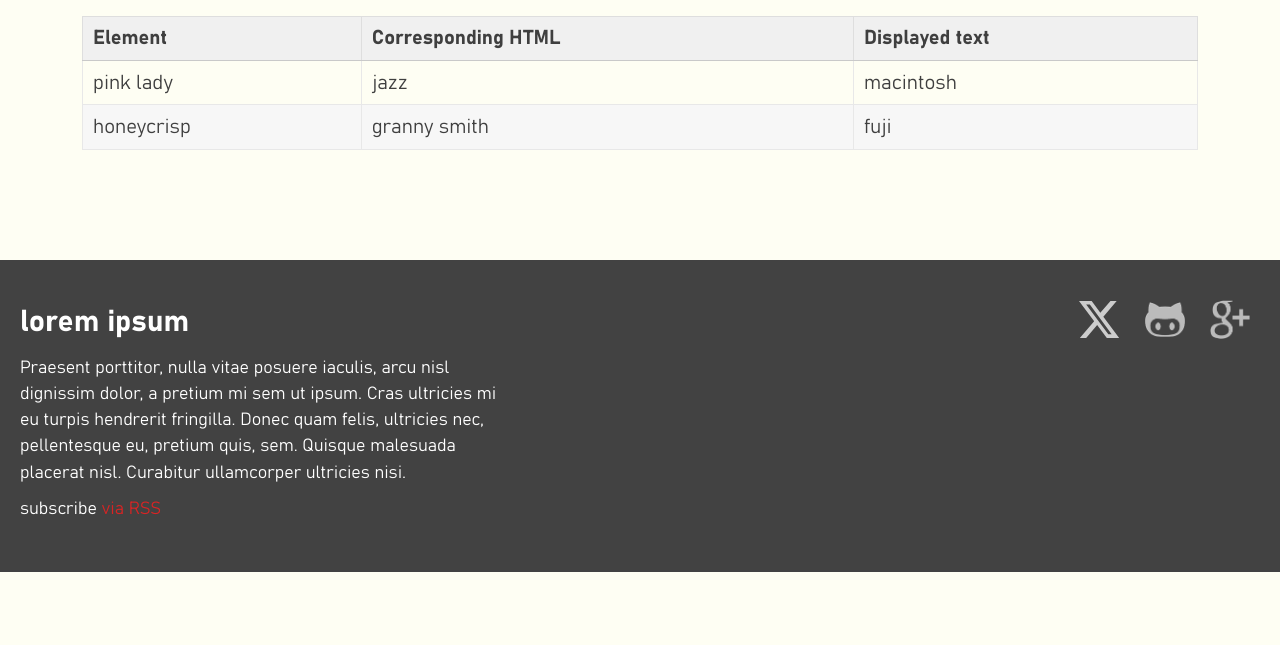
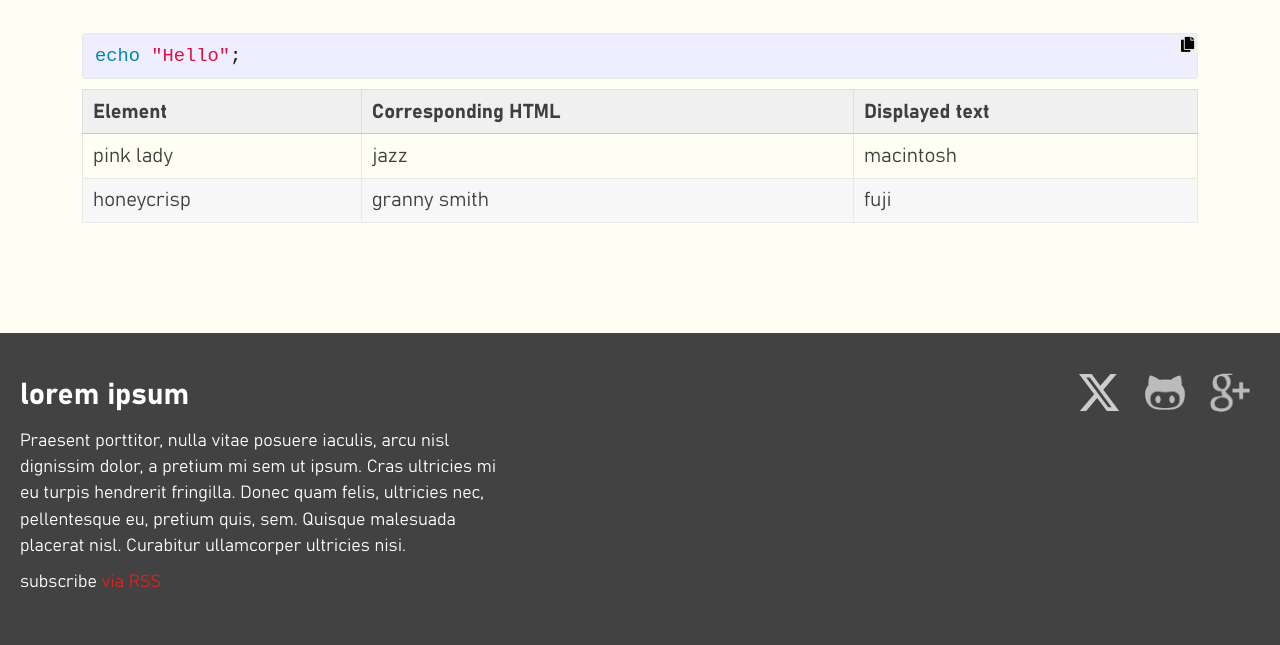
Before and after one commit to dunfieldlab/dunfieldlab.github.io, a Jekyll site: the page built from _posts/news/2024-08-26-what-is-markdown.markdown, in a window 1280 px wide. Shown: the part 1505-2150 px from the top of the page. Built offline with Jekyll 4.4.1, drawn with Linux system fonts in a browser that asks for light colours; nearby versions of some CDN libraries; before the commit the page ends 2077 px from its top, so only the background shows below that.

Commit message:
fontawesome v5 and copy button on code sections

````diff
--- a/Gemfile
+++ b/Gemfile
@@ -18,6 +18,7 @@ group :jekyll_plugins do
   gem "jekyll-feed", "~> 0.12"
 end
 
+
 # Windows and JRuby does not include zoneinfo files, so bundle the tzinfo-data gem
 # and associated library.
 platforms :mingw, :x64_mingw, :mswin, :jruby do
--- a/_config.yml
+++ b/_config.yml
@@ -45,6 +45,7 @@ theme: minima
 plugins:
   - jekyll-feed
 
+
 # Exclude from processing.
 # The following items will not be processed, by default.
 # Any item listed under the `exclude:` key here will be automatically added to
--- /dev/null
+++ b/_includes/code_copy.html
@@ -0,0 +1,3 @@
+<div class="code-copy">
+    <button class="copy-code-button fas fa-copy fa-xs" aria-label="Copy code to clipboard"></button>
+</div>
--- a/_includes/head.html
+++ b/_includes/head.html
@@ -4,8 +4,10 @@
   <meta name="viewport" content="width=device-width, initial-scale=1">
   {%- seo -%}
   <link rel="stylesheet" href="{{ "/assets/main.css" | relative_url }}">
+  <link rel="stylesheet" href="//use.fontawesome.com/releases/v5.0.7/css/all.css">
   {%- feed_meta -%}
   {%- if jekyll.environment == 'production' and site.google_analytics -%}
     {%- include google-analytics.html -%}
   {%- endif -%}
+  {% include js.html %}
 </head>
--- /dev/null
+++ b/_includes/js.html
@@ -0,0 +1 @@
+<script src="/assets/js/copy_code.js" defer></script>
--- a/_posts/news/2024-08-26-what-is-markdown.markdown
+++ b/_posts/news/2024-08-26-what-is-markdown.markdown
@@ -20,6 +20,13 @@ Markdown is a lightweight markup language for creating formatted text using a pl
 * img: ![alt text](path/to/image.png)
 * table
 
+
+
+{% include code_copy.html %}
+{% highlight bash %}
+echo "Hello";
+{% endhighlight %}
+
 | Element | Corresponding HTML | Displayed text |
 |-------|--------|---------|
 | pink lady | jazz | macintosh |
--- a/_posts/news/2024-09-06-novissima-mortale-distuleratque.markdown
+++ b/_posts/news/2024-09-06-novissima-mortale-distuleratque.markdown
@@ -23,7 +23,8 @@ Loquendo est teneras igitur, in dicit bacchaeque poenas quos, eget Lycaon illi
 et mores deus? Ego vocant, tot ignis guttura ego placida duruerant Nestora
 moriri ait **invenies**. Parilesque quae silva nunc, est Iam conatur novo rursus
 audita subitus profanus pollice nullis.
-
+{% include code_copy.html %}
+```java
     igpSystemBluetooth(40, commercialDaemon(header_bar, file, software), array(
             memory - wep_thumbnail_mbr));
     directory_web_client.driveFlops += rdram;
@@ -31,13 +32,14 @@ audita subitus profanus pollice nullis.
             offlineProcess(1, smart_kilobit, formula)), cron,
             utility_reimage_pcmcia(ip, rwNumberTeraflops, 3) + impactHsf);
     var handle_suffix_double = 194610;
+```
 
 ## Peregrinaeque manu et
 
 Tumulo in et deus nudo Aeneae, fixit tecti cum: **et at cum**. Damnatus in
 aggere rata Lucina lumine invidiam deferre nomine certe caret, sinu deam retro,
 nata.
-
+{% include code_copy.html %}
     ibmDesktop(primary_powerpoint(dsl_mouse_oem + 40), meme_wysiwyg_proxy(
             friendSerialDv.scroll(desktop)), irc + cyberspace_apple +
             outputLan.directCifs(signatureGif));
--- /dev/null
+++ b/_sass/components/_code_copy.scss
@@ -0,0 +1,19 @@
+.code-copy {
+    display: flex;
+    justify-content: flex-end;
+  }
+
+.copy-code-button {
+    display: grid;
+    grid-auto-flow: column;
+    align-items: center;
+    grid-column-gap: 4px;
+    cursor: pointer;
+    font-size: 1rem;
+    padding: 1px 4px;
+    font-weight: 900;
+    color: black;
+    top: 20px !important;
+    position: relative;
+    border: none;
+}
--- a/_sass/minima.scss
+++ b/_sass/minima.scss
@@ -79,5 +79,6 @@ $on-laptop:        800px !default;
   "minima/gradient-bar",
   "components/post",
   "components/project",
-  "components/abilities"
+  "components/abilities",
+  "components/code_copy"
 ;
--- /dev/null
+++ b/assets/js/copy_code.js
@@ -0,0 +1,16 @@
+const codeBlocks = document.querySelectorAll("* > pre > code");
+const copyCodeButtons = document.querySelectorAll('.copy-code-button');
+copyCodeButtons.forEach((copyCodeButton, index) => {
+  const code = codeBlocks[index].innerText;
+
+  copyCodeButton.addEventListener('click', () => {
+    window.navigator.clipboard.writeText(code);
+    copyCodeButton.classList.remove('fa-copy');
+    copyCodeButton.classList.add('fa-check');
+
+    setTimeout(() => {
+      copyCodeButton.classList.remove('fa-check');
+      copyCodeButton.classList.add('fa-copy');
+    }, 2000);
+  });
+});
````
Also changed, not shown: _layouts/default.html (line endings or trailing spaces).
